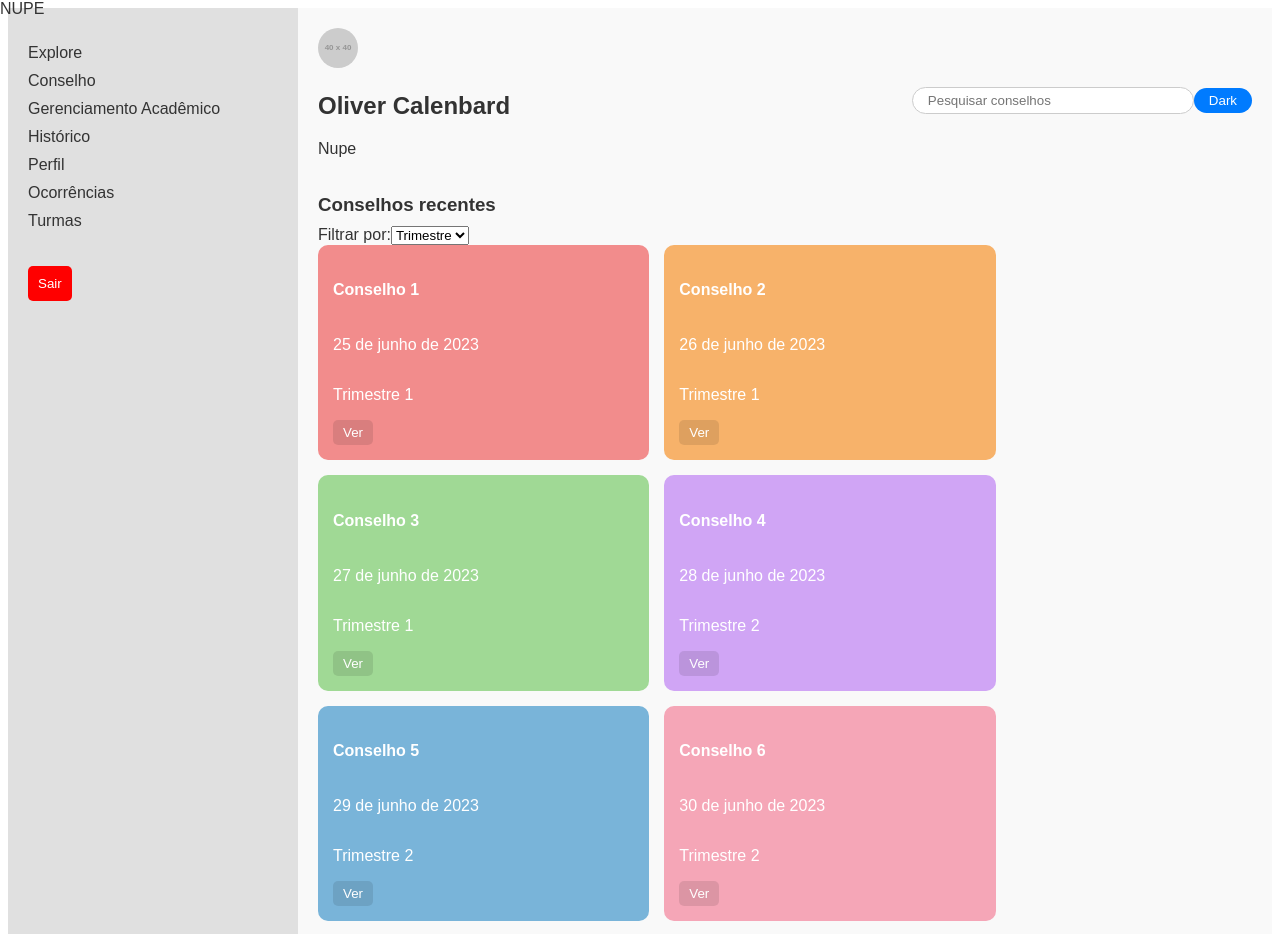
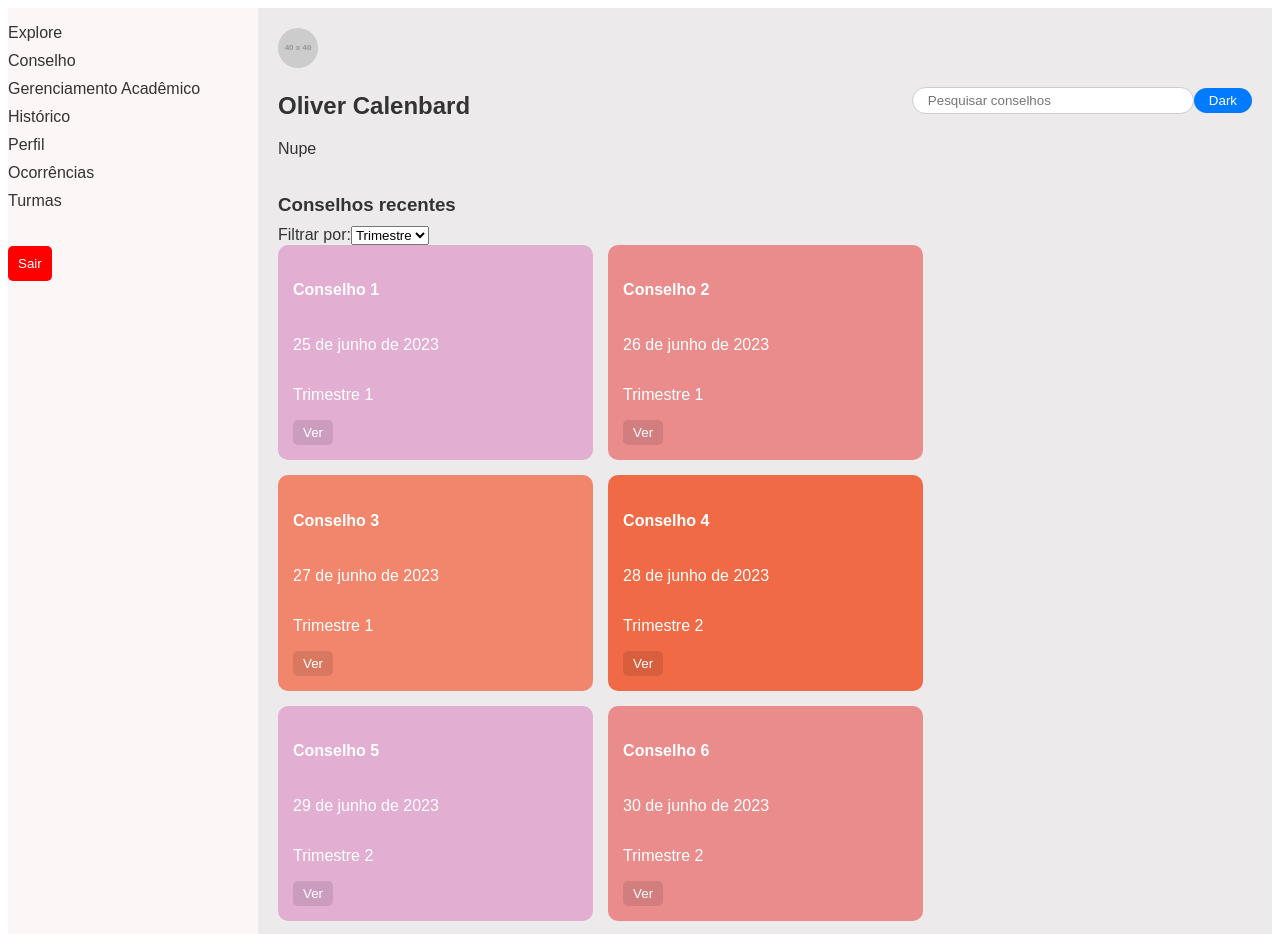
Before and after one commit to EvelyncAraujo/CodeSquad, a Vue app: page /home in a window 1280 px wide. Shown: the top 934 px of the page. Built offline with nearby package versions, Linux system fonts and the light colour scheme; what mdi-vue would draw is missing.

Commit message:
cor cards; conselhos

```diff
--- a/src/views/HomeView.vue
+++ b/src/views/HomeView.vue
@@ -1,8 +1,47 @@
+<script setup>
+  import { ref, computed } from "vue";
+
+   // Controle do modo escuro
+  const isDarkMode = ref(false);
+  const toggleDarkMode = () => {
+    isDarkMode.value = !isDarkMode.value;
+  };
+
+  // Dados fictícios dos conselhos
+  const councils = ref([
+    { id: 1, name: "Conselho 1", date: "25 de junho de 2023", trimester: "Trimestre 1", color: "#E2AED2" },
+    { id: 2, name: "Conselho 2", date: "26 de junho de 2023", trimester: "Trimestre 1", color: "#EA8C8C" },
+    { id: 3, name: "Conselho 3", date: "27 de junho de 2023", trimester: "Trimestre 1", color: "#F2866C" },
+    { id: 4, name: "Conselho 4", date: "28 de junho de 2023", trimester: "Trimestre 2", color: "#F06A45" },
+    { id: 5, name: "Conselho 5", date: "29 de junho de 2023", trimester: "Trimestre 2", color: "#E2AED2" },
+    { id: 6, name: "Conselho 6", date: "30 de junho de 2023", trimester: "Trimestre 2", color: "#EA8C8C" },
+    { id: 7, name: "Conselho 7", date: "28 de junho de 2023", trimester: "Trimestre 2", color: "#F2866C" },
+    { id: 8, name: "Conselho 8", date: "29 de junho de 2023", trimester: "Trimestre 2", color: "#F06A45" },
+    { id: 9, name: "Conselho 9", date: "30 de junho de 2023", trimester: "Trimestre 2", color: "#E2AED2" },
+  ]);
+
+  // Estado para a pesquisa e filtro
+  const searchQuery = ref("");
+  const selectedFilter = ref("Trimestre");
+
+
+  // Computed para filtrar conselhos
+  const filteredCouncils = computed(() => {
+    return councils.value.filter(
+      (council) =>
+        council.name.toLowerCase().includes(searchQuery.value.toLowerCase()) &&
+        (selectedFilter.value === "Trimestre" || council.trimester === selectedFilter.value)
+    );
+  });
+  </script>
+
 <template>
     <div :class="['dashboard', isDarkMode ? 'dark' : 'light']">
       <!-- Sidebar -->
       <aside class="sidebar">
-        <div class="logo">NUPE</div>
+        <div class="logo">
+
+        </div>
         <ul class="menu">
           <li>Explore</li>
           <li>Conselho</li>
@@ -71,38 +110,7 @@
     </div>
   </template>
 
-  <script setup>
-  import { ref, computed } from "vue";
 
-   // Controle do modo escuro
-  const isDarkMode = ref(false);
-  const toggleDarkMode = () => {
-    isDarkMode.value = !isDarkMode.value;
-  };
-
-  // Dados fictícios dos conselhos
-  const councils = ref([
-    { id: 1, name: "Conselho 1", date: "25 de junho de 2023", trimester: "Trimestre 1", color: "#F28C8C" },
-    { id: 2, name: "Conselho 2", date: "26 de junho de 2023", trimester: "Trimestre 1", color: "#F7B26A" },
-    { id: 3, name: "Conselho 3", date: "27 de junho de 2023", trimester: "Trimestre 1", color: "#A0D995" },
-    { id: 4, name: "Conselho 4", date: "28 de junho de 2023", trimester: "Trimestre 2", color: "#D0A5F5" },
-    { id: 5, name: "Conselho 5", date: "29 de junho de 2023", trimester: "Trimestre 2", color: "#79B4D9" },
-    { id: 6, name: "Conselho 6", date: "30 de junho de 2023", trimester: "Trimestre 2", color: "#F5A6B7" },
-  ]);
-
-  // Estado para a pesquisa e filtro
-  const searchQuery = ref("");
-  const selectedFilter = ref("Trimestre");
-
-  // Computed para filtrar conselhos
-  const filteredCouncils = computed(() => {
-    return councils.value.filter(
-      (council) =>
-        council.name.toLowerCase().includes(searchQuery.value.toLowerCase()) &&
-        (selectedFilter.value === "Trimestre" || council.trimester === selectedFilter.value)
-    );
-  });
-  </script>
 
   <style scoped>
 
@@ -116,7 +124,7 @@
 
   /* Modos claro e escuro */
   .light {
-    background: #f9f9f9;
+    background: #eceaea;
     color: #333;
   }
 
@@ -128,8 +136,8 @@
   /* Sidebar */
   .sidebar {
     width: 250px;
-    background: #e0e0e0;
-    padding: 20px;
+    background-color:#fff9f9de;
+
 
   }
 
@@ -204,7 +212,7 @@
   }
 
   .council-card {
-    width: calc(33.33% - 10px);
+    width: calc(30.30% - 10px);
     padding: 15px;
     border-radius: 10px;
     color: white;
```
